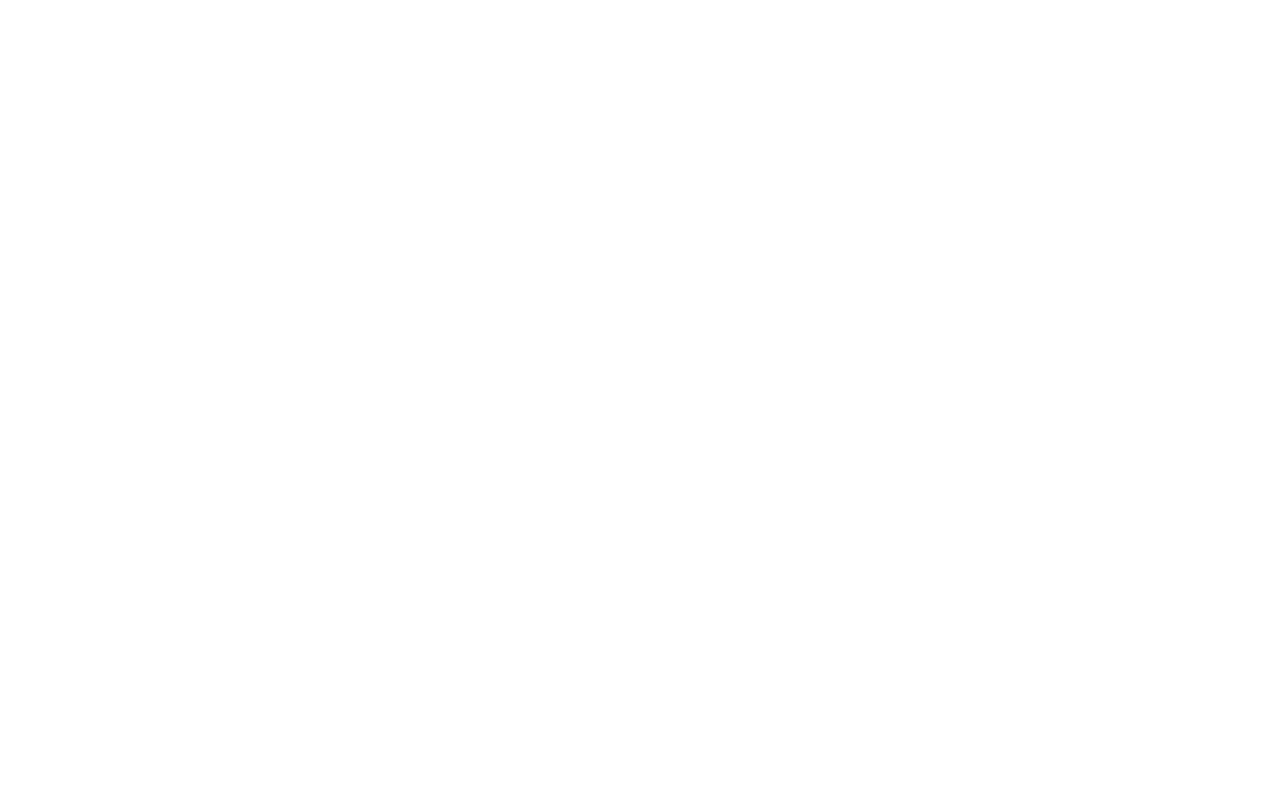
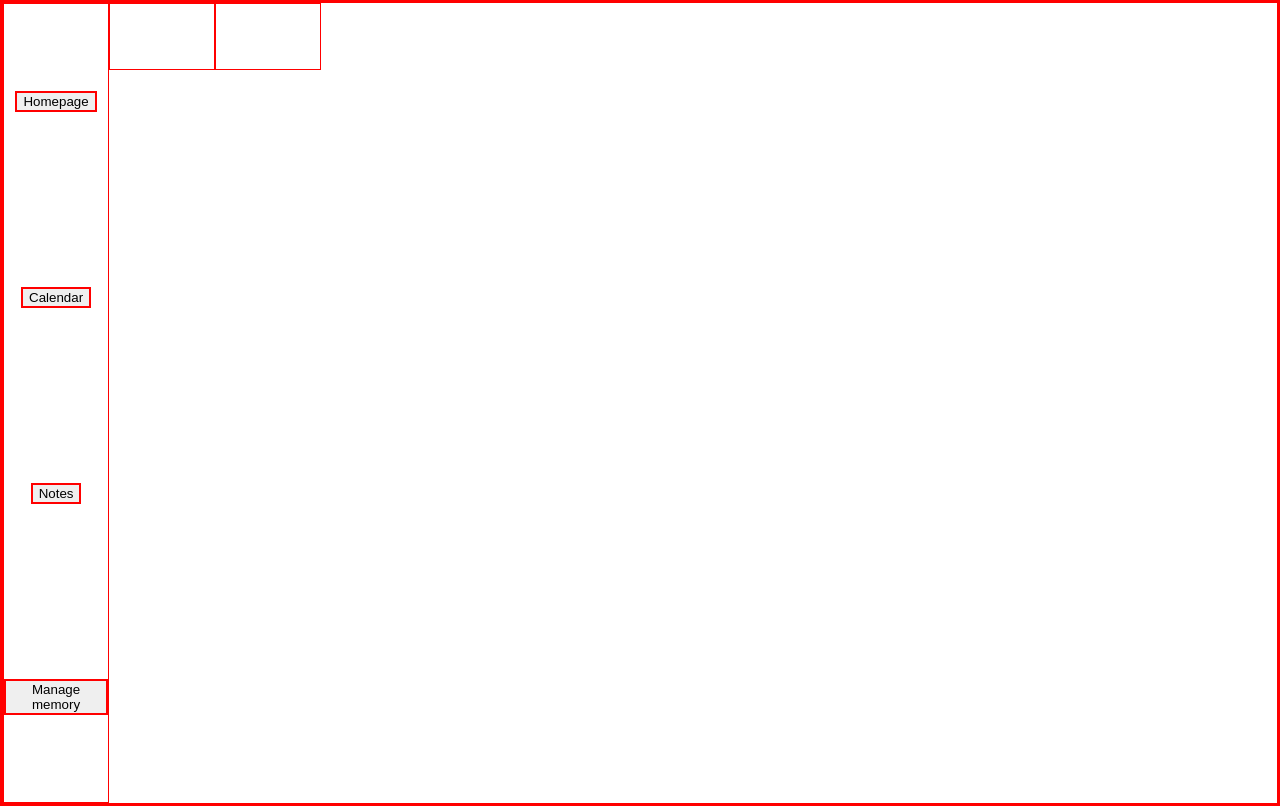
Before and after one commit to T-Tommasi/wag-ToDoApp, a website built with webpack: page src/template.html in a window 1280 px wide. Built offline with nearby package versions, Linux system fonts and the light colour scheme.

Commit message:
(FEAT) Initiated app static template design
- Created basic grid for element placement
- Staged initial layout for navigation
- Created basic containers for future elements

```diff
--- a/package.json
+++ b/package.json
@@ -20,8 +20,10 @@
     "css-loader": "^7.1.2",
     "html-loader": "^5.1.0",
     "html-webpack-plugin": "^5.6.3",
+    "source-map": "^0.7.4",
     "style-loader": "^4.0.0",
     "webpack": "^5.97.1",
-    "webpack-cli": "^6.0.1"
+    "webpack-cli": "^6.0.1",
+    "webpack-dev-server": "^5.2.0"
   }
 }
--- a/src/style.css
+++ b/src/style.css
@@ -0,0 +1,34 @@
+* {
+    border: red 1px solid;
+}
+
+body {
+    margin: 0;
+    padding: 0;
+}
+
+.grid{
+    display: grid;
+}
+
+.flex {
+    display: flex;
+}
+
+.flexCentral {
+    justify-content: center;
+    align-items: center;
+}
+
+.container {
+    grid-template: repeat(12,1fr)/repeat(12,1fr);
+    height: 100dvh;
+}
+
+nav {
+    grid-column: 1/2;
+    grid-row: 1 / 13;
+    flex-direction: column;
+    justify-content: space-around;
+    align-items: center;
+}
--- a/src/template.html
+++ b/src/template.html
@@ -6,6 +6,23 @@
     <title>Wag to-do!</title>
 </head>
 <body>
-
+    <div class="container grid">
+        <nav class="flex">
+            <div>
+                <button>Homepage</button>
+            </div>
+            <div>
+                <button>Calendar</button>
+            </div>
+            <div>
+                <button>Notes</button>
+            </div>
+            <div>
+                <button>Manage memory</button>
+            </div>
+        </nav>
+        <div class="centralContent"></div>
+        <div class="sideContent"></div>
+    </div>
 </body>
 </html>
--- a/webpack.config.js
+++ b/webpack.config.js
@@ -8,8 +8,17 @@ module.exports = {
     output: {
         path: path.resolve(__dirname, 'dist'),
         filename: 'main.bundle.js',
+        clean: true,
     },
-    plugins: [new HtmlWebpackPlugin()],
+    devtool: 'source-map',
+    devServer: {
+        watchFiles: ['./src/**']
+    },
+    plugins: [
+        new HtmlWebpackPlugin({
+            template: './src/template.html'
+        })
+    ],
     module: {
         rules: [
             {
```
Also changed, not shown: 1 other file.
